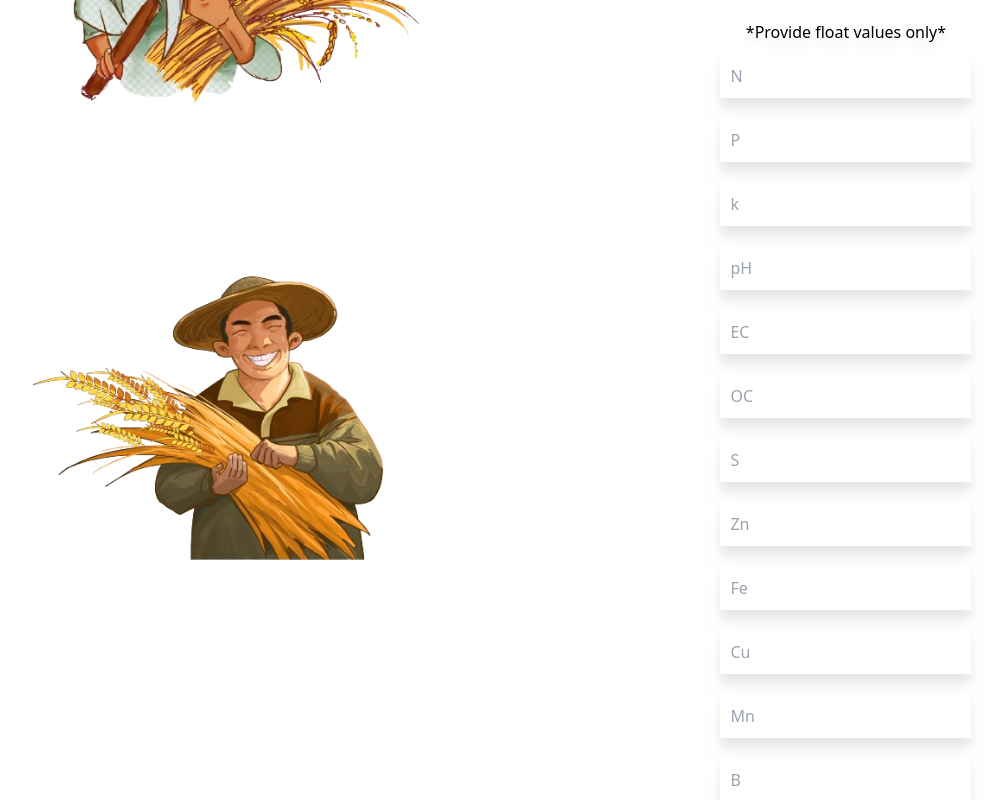
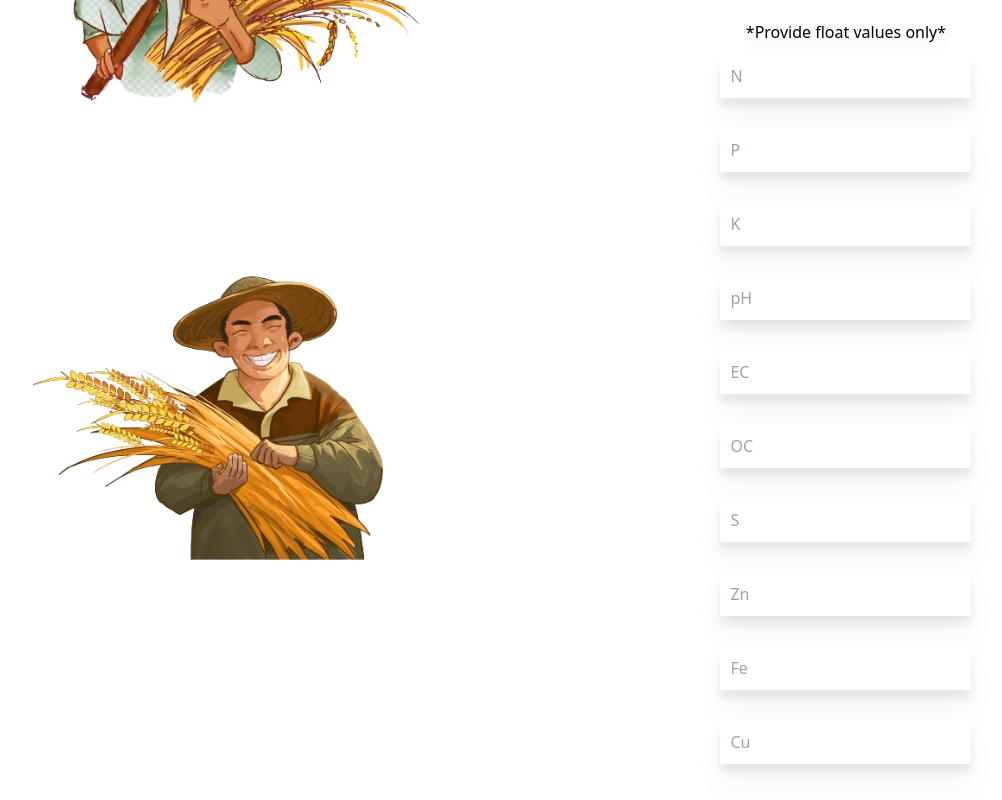
Before and after one commit to skid-kid/Agriculture-Crop-Prediction-, a React (Vite) app in the folder frontend/frontend/: page / in a window 1280 px wide. Shown: the part 720-1520 px from the top of the page, without its empty margins (10-1012 px from the left). Built offline with nearby package versions, Linux system fonts and the light colour scheme.

Commit message:
Setting up axios for backend

```diff
--- a/frontend/frontend/package.json
+++ b/frontend/frontend/package.json
@@ -10,8 +10,10 @@
     "preview": "vite preview"
   },
   "dependencies": {
+    "axios": "^1.7.2",
     "react": "^18.3.1",
-    "react-dom": "^18.3.1"
+    "react-dom": "^18.3.1",
+    "zod": "^3.23.8"
   },
   "devDependencies": {
     "@types/react": "^18.3.3",
--- a/frontend/frontend/src/App.jsx
+++ b/frontend/frontend/src/App.jsx
@@ -1,6 +1,3 @@
-import { useState } from 'react'
-import reactLogo from './assets/react.svg'
-import viteLogo from '/vite.svg'
 import farmer from './assets/farmer.png'
 import farmer2 from './assets/farmer2.png'
 import { Form } from './components/form1'
--- a/frontend/frontend/src/components/form1.jsx
+++ b/frontend/frontend/src/components/form1.jsx
@@ -1,83 +1,72 @@
-export function Form(){
-    return <div className="flex-row justify-center text-center">
-        <input style={{
-            padding:10,
-            margin:10,
-        }}type="float" placeholder="N" onChange={function(e){
-            const value=e.target.value
-        }}></input><br/>
-         <input style={{
-            padding:10,
-            margin:10,
-        }}type="float" placeholder="P" onChange={function(e){
-            const value=e.target.value
-        }}></input><br/>
-         <input style={{
-            padding:10,
-            margin:10,
-        }}type="float" placeholder="k" onChange={function(e){
-            const value=e.target.value
-        }}></input><br/>
-        <input  style={{
-            padding:10,
-            margin:10,
-        }} type="float" placeholder="pH" onChange={function(e){
-            const value=e.target.value
-        }}></input> <br/>
-         <input style={{
-            padding:10,
-            margin:10,
-        }}type="float" placeholder="EC" onChange={function(e){
-            const value=e.target.value
-        }}></input><br/>
-         <input style={{
-            padding:10,
-            margin:10,
-        }}type="float" placeholder="OC" onChange={function(e){
-            const value=e.target.value
-        }}></input><br/>
-         <input style={{
-            padding:10,
-            margin:10,
-        }}type="float" placeholder="S" onChange={function(e){
-            const value=e.target.value
-        }}></input><br/>
-         <input style={{
-            padding:10,
-            margin:10,
-        }}type="float" placeholder="Zn" onChange={function(e){
-            const value=e.target.value
-        }}></input><br/>
-         <input style={{
-            padding:10,
-            margin:10,
-        }}type="float" placeholder="Fe" onChange={function(e){
-            const value=e.target.value
-        }}></input><br/>
-         <input style={{
-            padding:10,
-            margin:10,
-        }}type="float" placeholder="Cu" onChange={function(e){
-            const value=e.target.value
-        }}></input><br/>
-         <input style={{
-            padding:10,
-            margin:10,
-        }}type="float" placeholder="Mn" onChange={function(e){
-            const value=e.target.value
-        }}></input><br/>
-         <input style={{
-            padding:10,
-            margin:10,
-        }}type="float" placeholder="B" onChange={function(e){
-            const value=e.target.value
-        }}></input><br/>
-        <button  style={{
-            padding:15,
-            borderRadius:"5px",
-            margin:15,
-            backgroundColor:"black",
-            color:"white",
-        }}>Submit!</button>
-    </div>
-}
+import axios from "axios"
+import zod from 'zod';
+import { useState } from "react";
+export function Form() {
+    // Initialize state for form fields
+    const [formData, setFormData] = useState({
+      N: zod.number(),
+      P: zod.number(),
+      K: zod.number(),
+      pH: zod.number(),
+      EC: zod.number(),
+      OC: zod.number(),
+      S: zod.number(),
+      Zn: zod.number(),
+      Fe: zod.number(),
+      Cu: zod.number(),
+      Mn: zod.number(),
+      B: zod.number(),
+    });
+
+    // Handle input change
+    const handleChange = (e) => {
+      const { name, value } = e.target;
+      setFormData(prevState => ({
+        ...prevState,
+        [name]: value === '' ? ' ': Number(value),
+      }));
+    };
+
+    // Handle form submission
+    const handleSubmit = async (e) => {
+      e.preventDefault();
+      try {
+
+        await axios.post('http://localhost:4001/form', formData);
+        alert('Data submitted successfully');
+      } catch (error) {
+        console.error('Error submitting data:', error.response ?.data || error.message);
+        alert('Error submitting data');
+      }
+    };
+
+    return (
+      <form onSubmit={handleSubmit} className="flex-row justify-center text-center">
+        {Object.keys(formData).map(key => (
+          <div key={key} style={{ marginBottom: '10px' }}>
+            <input
+              style={{ padding: 10, margin: 10 }}
+              type="number" // Use 'number' for numeric input
+              name={key}
+              placeholder={key}
+              value={formData[key]}
+              onChange={handleChange}
+            />
+            <br />
+          </div>
+        ))}
+        <button
+          type="submit"
+          style={{
+            padding: 15,
+            borderRadius: "5px",
+            margin: 15,
+            backgroundColor: "black",
+            color: "white"
+          }}
+        >
+          Submit!
+        </button>
+      </form>
+    );
+  }
```
Also changed, not shown: 2 other files (tests, documents, lock files or other folders).
